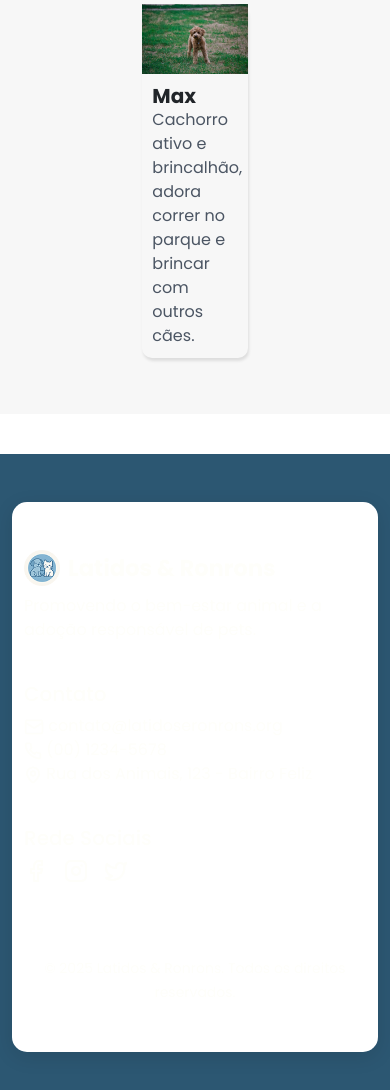
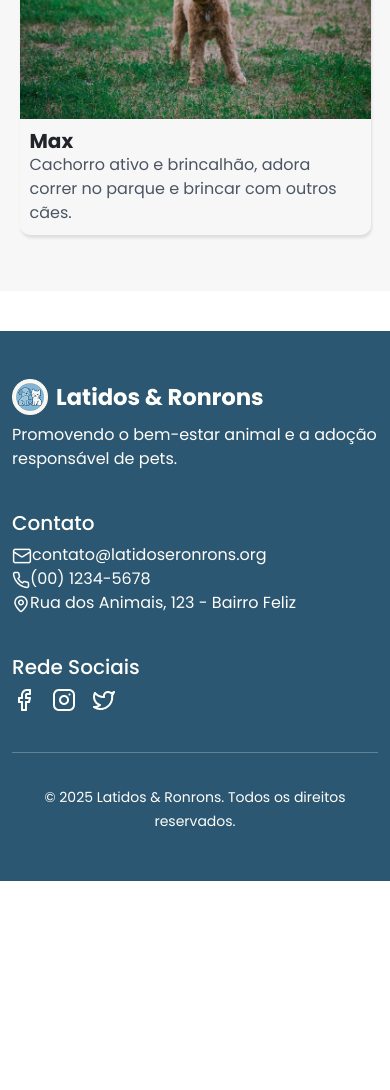
Before and after one commit to chryssstina/Adocao_de_Animais_React, a React (Vite) app in the folder Latidos_E_Ronrons/: page / in a window 390 px wide. Shown: the part 7822-8912 px from the top of the page. After the commit the page ends 8703 px from the top, so only its background shows below. Built offline with nearby package versions, Linux system fonts and the light colour scheme.

Commit message:
Refactor footer structure and update gallery/card styles
Removed unnecessary container div from Footer component and cleaned up spacing in icon elements. Adjusted PhotoGallerySection card width by removing fixed width for better responsiveness. Minor formatting update in index.css.

```diff
--- a/Latidos_E_Ronrons/src/components/Footer/Footer.jsx
+++ b/Latidos_E_Ronrons/src/components/Footer/Footer.jsx
@@ -12,7 +12,6 @@ function Footer() {
   return (
     <div className="container-fluid" id="footer">
       <footer className="py-5">
-        <div className="container">
           <div className="row">
             <div className="col-md-4 mb-4">
               <img
@@ -32,19 +31,19 @@ function Footer() {
                 <li>
                   <i className="bi bi-envelope">
                     <img src={EmailLogo} />
-                  </i>{" "}
+                  </i>
                   contato@latidoseronrons.org
                 </li>
                 <li>
                   <i className="bi bi-telephone">
                     <img src={TelefoneLogo} />
-                  </i>{" "}
+                  </i>
                   (00) 1234-5678
                 </li>
                 <li>
                   <i className="bi bi-geo-alt">
                     <img src={LocalLogo} />
-                  </i>{" "}
+                  </i>
                   Rua dos Animais, 123 - Bairro Feliz
                 </li>
               </ul>
@@ -71,7 +70,6 @@ function Footer() {
               © 2025 Latidos & Ronrons. Todos os direitos reservados.
             </small>
           </div>
-        </div>
       </footer>
     </div>
   );
--- a/Latidos_E_Ronrons/src/components/PhotoGallerySection/PhotoGallerySection.css
+++ b/Latidos_E_Ronrons/src/components/PhotoGallerySection/PhotoGallerySection.css
@@ -39,7 +39,6 @@
 }
 
 .card-gallery{
-    width: 30%;
     border-radius: 10px !important;
     transition: box-shadow 0.3s ease;
     box-shadow: 1px 3px 3px rgba(0, 0, 0, 0.1);
--- a/Latidos_E_Ronrons/src/index.css
+++ b/Latidos_E_Ronrons/src/index.css
@@ -11,6 +11,7 @@
 body{
     font-family: "Poppins", sans-serif !important;
 }
+
 
 .container-fluid{
     padding-left: 60px;
```
